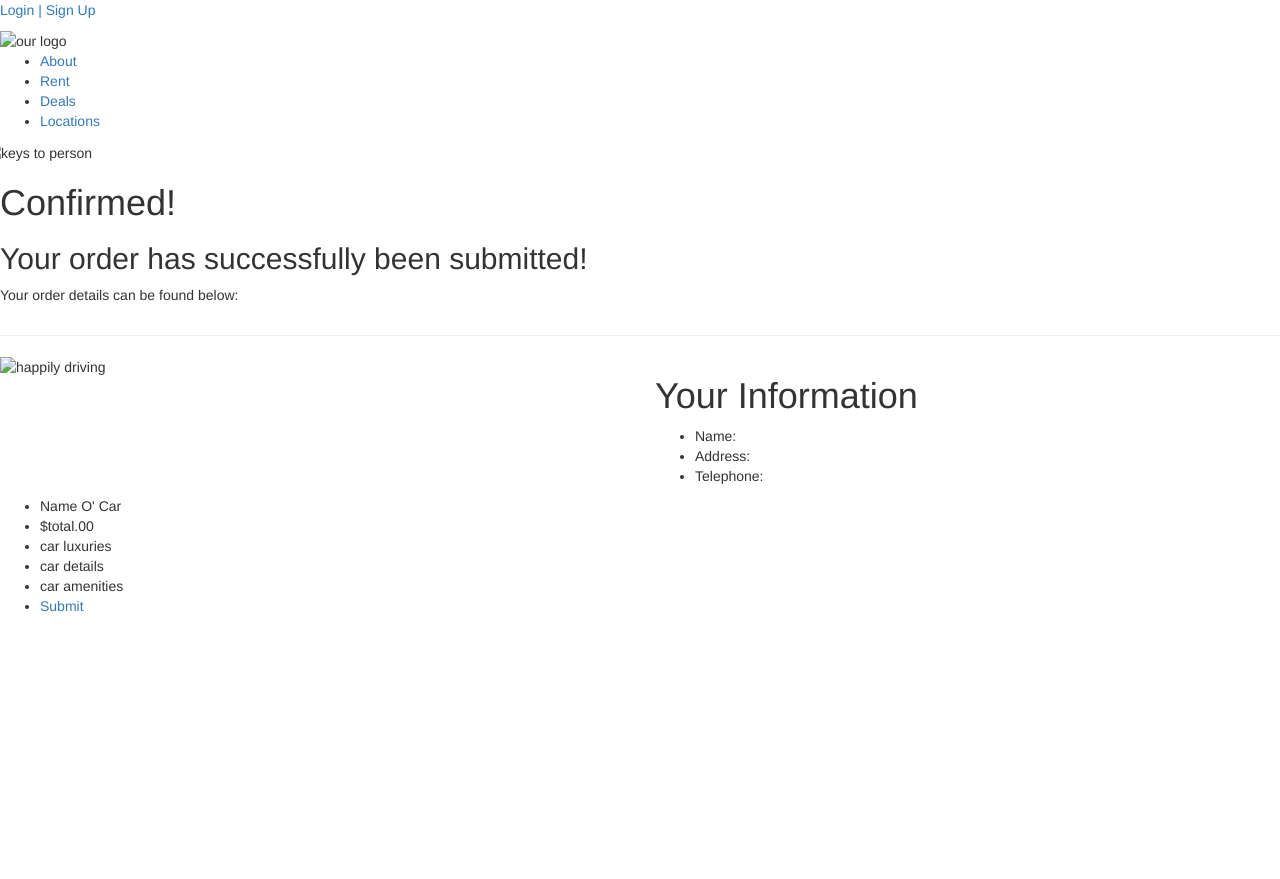
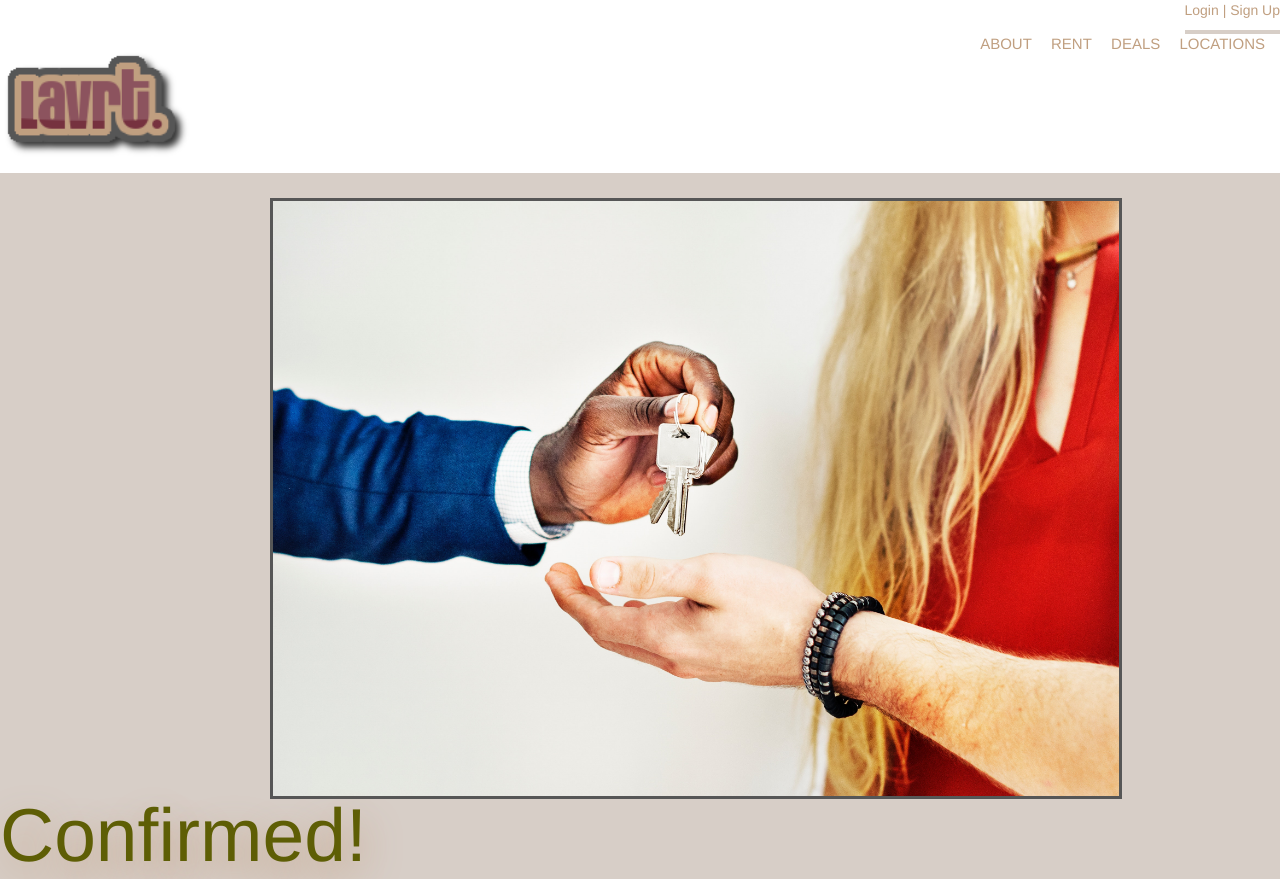
Before and after one commit to VanessaDillon/Lavrt_Rental, a plain HTML site: page indexconfirm.html in a window 1280 px wide. Shown: the top 879 px of the page. Before the commit the page ends 800 px from the top, so only its background shows below. Drawn offline with Linux system fonts and the light colour scheme; files that its build step writes are made by us from their sources.

Commit message:
changes from vanessa

```diff
--- /dev/null
+++ b/css/lavrt.css
@@ -0,0 +1,109 @@
+.image{
+    height: auto;
+    width: 65%;
+    position: relative;
+    top: 25px;
+    left: 285px;
+}
+.img{ /* Logo Img */
+    height: auto;
+    width: 15%;
+    top: 10px;
+    position: relative;
+}
+.banner{
+    background-color: #D7CEC7;
+}
+.banner .image{
+    border: 3px solid #565656;
+}
+.columns {
+    float: left;
+    width: 33.3%;
+    padding: 8px;
+}
+.cardetail {
+    list-style: none;
+    border: 1px solid #D7CEC7;
+    margin: 0;
+    padding: 0;
+    -webkit-transition: 0.3s;
+    transition: 0.3s;
+}
+.cardetail:hover{
+    box-shadow: 0 8px 12px 0 #565656;
+}
+.cardetail .carheader{
+    background-color: #C09F80;
+    color: #76323F;
+    font-size: 20px;
+}
+.cardetail li{
+    border-bottom: 1px solid rgb(108, 118, 50);
+    padding: 15px;
+    text-align: center;
+}
+.cardetail .cardetail{
+    background-color: #C09F80;
+    font-size: 15px;
+}
+.button{
+    background-color: #4CAF50;
+    border: none;
+    color: #D7CEC7;
+    padding: 5px 20px;
+    text-align: center;
+    text-decoration: none;
+    font-size: 13px;
+}
+
+a:link{
+    color: #C09F80;
+
+}
+a:link:hover{
+    text-decoration: none;
+    color: white;
+}
+.botnav{
+    text-transform: uppercase;
+    font-size: 15px;
+    width: 100%;
+    line-height: 20px;
+
+}
+.botnav li{
+    display: inline-block;
+    margin-right: 15px;
+    color: #D7CEC7;
+}
+.list{
+    float: right;
+}
+.list li:hover{
+    color: #C09F80;
+    text-decoration: none;
+}
+.topnav{
+    float: right;
+    margin-left: 10px;
+    border-bottom: 4px solid #D7CEC7;
+}
+.congrats h1{
+    font-size: 75px;
+    color: rgb(94, 94, 5);
+    text-shadow: #C09F80 3px 15px 39px;
+}
+.congrats h2{
+    font-size: 65px;
+    color: #76323F;
+    text-shadow: #C09F80 1px 15px 14px;
+}
+.congrats p{
+    font-size: 50px;
+    font-weight: bolder;
+    color: #76323F;
+}
+.congrats{
+    background-color: #D7CEC7;
+}
--- a/lvrt-project/larodtravan1.html
+++ b/indexconfirm.html
@@ -22,7 +22,7 @@
     <div class="botnav"><!--BOTTOM Navigation Bar-->
         <div class="row">
             <div class="col-sm-12"> <!--Logo image-->
-                <img src="images/lavrt.png" alt="our logo" class="img">
+                <img src="img/lavrt.png" alt="our logo" class="img">
 
                 <!--List of Items-->
                 <ul class="list">
@@ -40,7 +40,7 @@
    <div class="banner">
         <div class="row">
             <div clas="col-sm-12">
-                <img src="images/handnhand.jpg" alt="keys to person" class="image">
+                <img src="img/handnhand.jpg" alt="keys to person" class="image">
             </div>
         </div>
     </div>
@@ -59,7 +59,7 @@
     <div class="chosencar">
         <div class="row">
             <div class="col-sm-6">
-                <img src="images/commuter.jpg" alt="happily driving" class="image">
+                <img src="img/commuter.jpg" alt="happily driving" class="image">
             </div>
             <div class="col-sm-6">
                 <h1>Your Information</h1>
```
Also changed, not shown: lvrt-project/index.html (deleted, +0 -100 lines), lvrt-project/lvrtnavs.html (deleted, +0 -27 lines), img/commuter.jpg (added), img/drivaway.jpg (added), img/handnhand.jpg (added), img/lavrt.png (added), img/lavrt_logo_two_50 (1).png (added), img/rawpixel-797128-unsplash.jpg (added), 1 other file.
